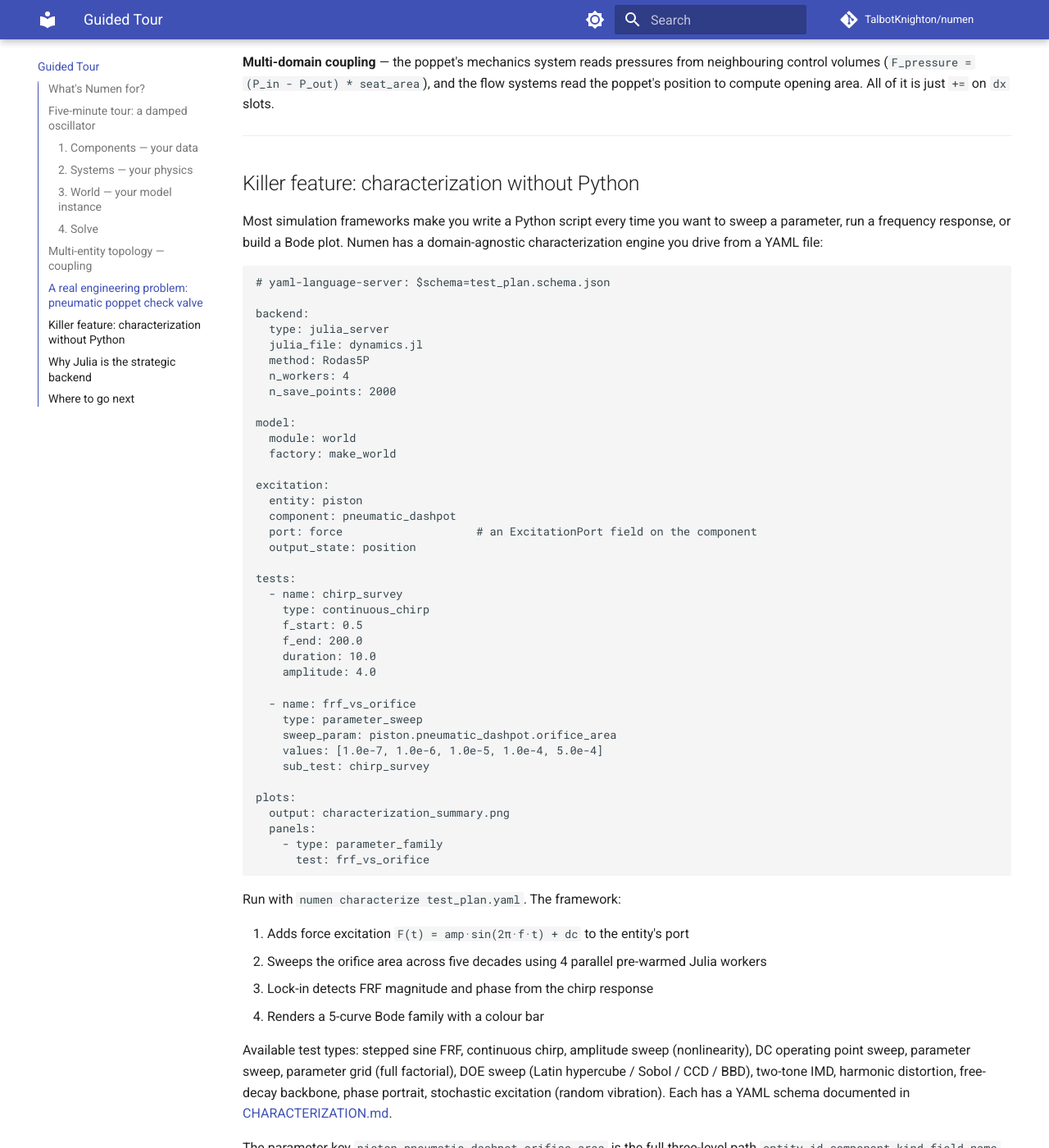
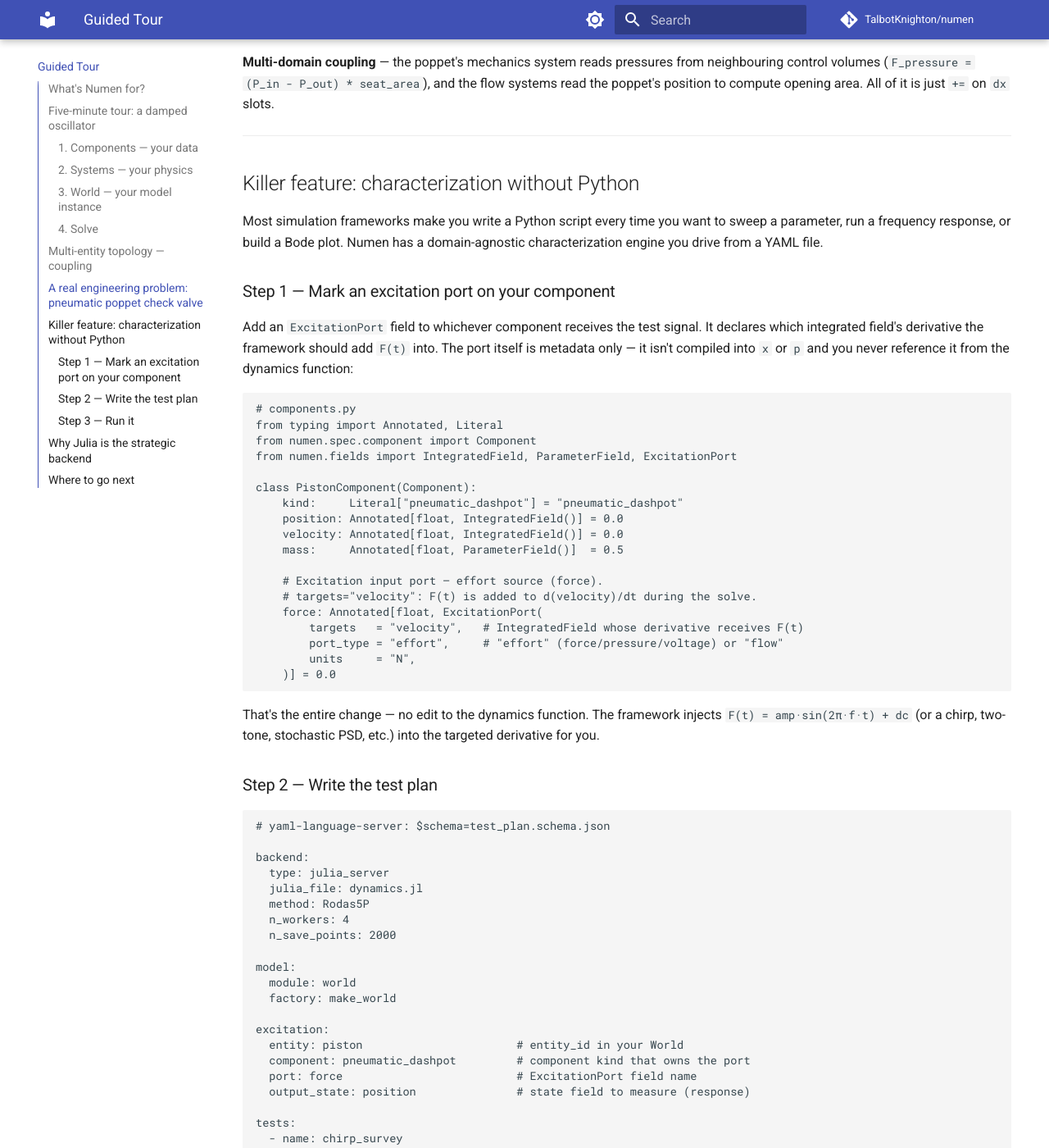
Before and after one commit to TalbotKnighton/numen, an MkDocs documentation site: the page built from docs/tour.md, in a window 1280 px wide and 1400 px high, scrolled down 4372 px. Shown: the whole window at 82% size. Built offline with MkDocs 1.6.1 and Material for MkDocs 9.7.7, drawn with Linux system fonts in a browser that asks for light colours; comment, search, counter and statistics services are not loaded; some of the changed text lies outside the part shown.

Commit message:
docs(tour): show ExcitationPort definition before the test plan YAML
The characterization section referenced `port: force` in the YAML but never
showed the Python side that defines it. Restructured into three labelled
steps:

  1. Add an ExcitationPort field to the component (with annotated example
     showing targets / port_type / units)
  2. Write the test plan
  3. Run it

Makes the connection between the Python ExcitationPort annotation and the
YAML excitation: block explicit, instead of leaving readers to infer it.

Co-Authored-By: Claude Sonnet 4.6 <noreply@anthropic.com>

````diff
--- a/docs/tour.md
+++ b/docs/tour.md
@@ -195,7 +195,36 @@ def _soft_pen(x):
 
 ## Killer feature: characterization without Python
 
-Most simulation frameworks make you write a Python script every time you want to sweep a parameter, run a frequency response, or build a Bode plot. Numen has a domain-agnostic characterization engine you drive from a YAML file:
+Most simulation frameworks make you write a Python script every time you want to sweep a parameter, run a frequency response, or build a Bode plot. Numen has a domain-agnostic characterization engine you drive from a YAML file.
+
+### Step 1 — Mark an excitation port on your component
+
+Add an `ExcitationPort` field to whichever component receives the test signal. It declares which integrated field's derivative the framework should add `F(t)` into. The port itself is metadata only — it isn't compiled into `x` or `p` and you never reference it from the dynamics function:
+
+```python
+# components.py
+from typing import Annotated, Literal
+from numen.spec.component import Component
+from numen.fields import IntegratedField, ParameterField, ExcitationPort
+
+class PistonComponent(Component):
+    kind:     Literal["pneumatic_dashpot"] = "pneumatic_dashpot"
+    position: Annotated[float, IntegratedField()] = 0.0
+    velocity: Annotated[float, IntegratedField()] = 0.0
+    mass:     Annotated[float, ParameterField()]  = 0.5
+
+    # Excitation input port — effort source (force).
+    # targets="velocity": F(t) is added to d(velocity)/dt during the solve.
+    force: Annotated[float, ExcitationPort(
+        targets   = "velocity",   # IntegratedField whose derivative receives F(t)
+        port_type = "effort",     # "effort" (force/pressure/voltage) or "flow"
+        units     = "N",
+    )] = 0.0
+```
+
+That's the entire change — no edit to the dynamics function. The framework injects `F(t) = amp·sin(2π·f·t) + dc` (or a chirp, two-tone, stochastic PSD, etc.) into the targeted derivative for you.
+
+### Step 2 — Write the test plan
 
 ```yaml
 # yaml-language-server: $schema=test_plan.schema.json
@@ -212,10 +241,10 @@ model:
   factory: make_world
 
 excitation:
-  entity: piston
-  component: pneumatic_dashpot
-  port: force                    # an ExcitationPort field on the component
-  output_state: position
+  entity: piston                       # entity_id in your World
+  component: pneumatic_dashpot         # component kind that owns the port
+  port: force                          # ExcitationPort field name
+  output_state: position               # state field to measure (response)
 
 tests:
   - name: chirp_survey
@@ -238,7 +267,13 @@ plots:
       test: frf_vs_orifice
 ```
 
-Run with `numen characterize test_plan.yaml`. The framework:
+### Step 3 — Run it
+
+```bash
+numen characterize test_plan.yaml
+```
+
+The framework:
 
 1. Adds force excitation `F(t) = amp·sin(2π·f·t) + dc` to the entity's port
 2. Sweeps the orifice area across five decades using 4 parallel pre-warmed Julia workers
````
